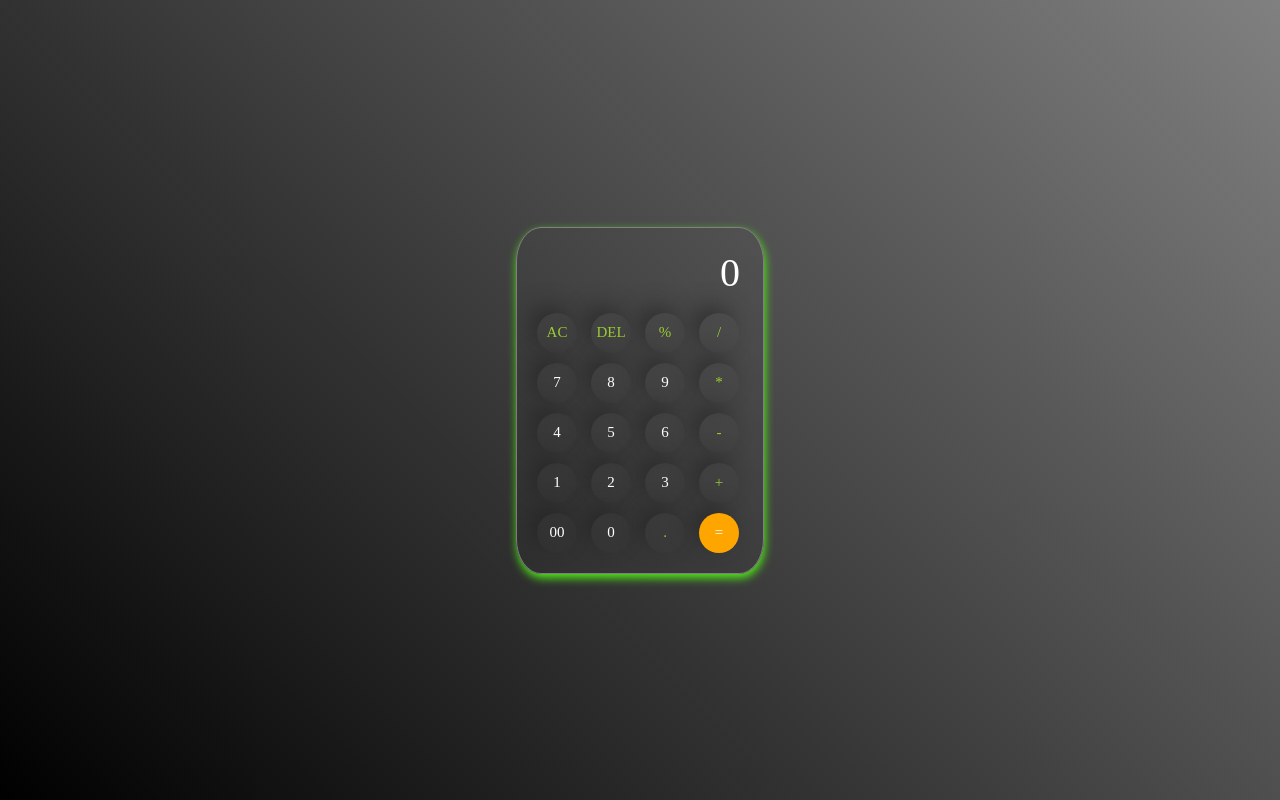
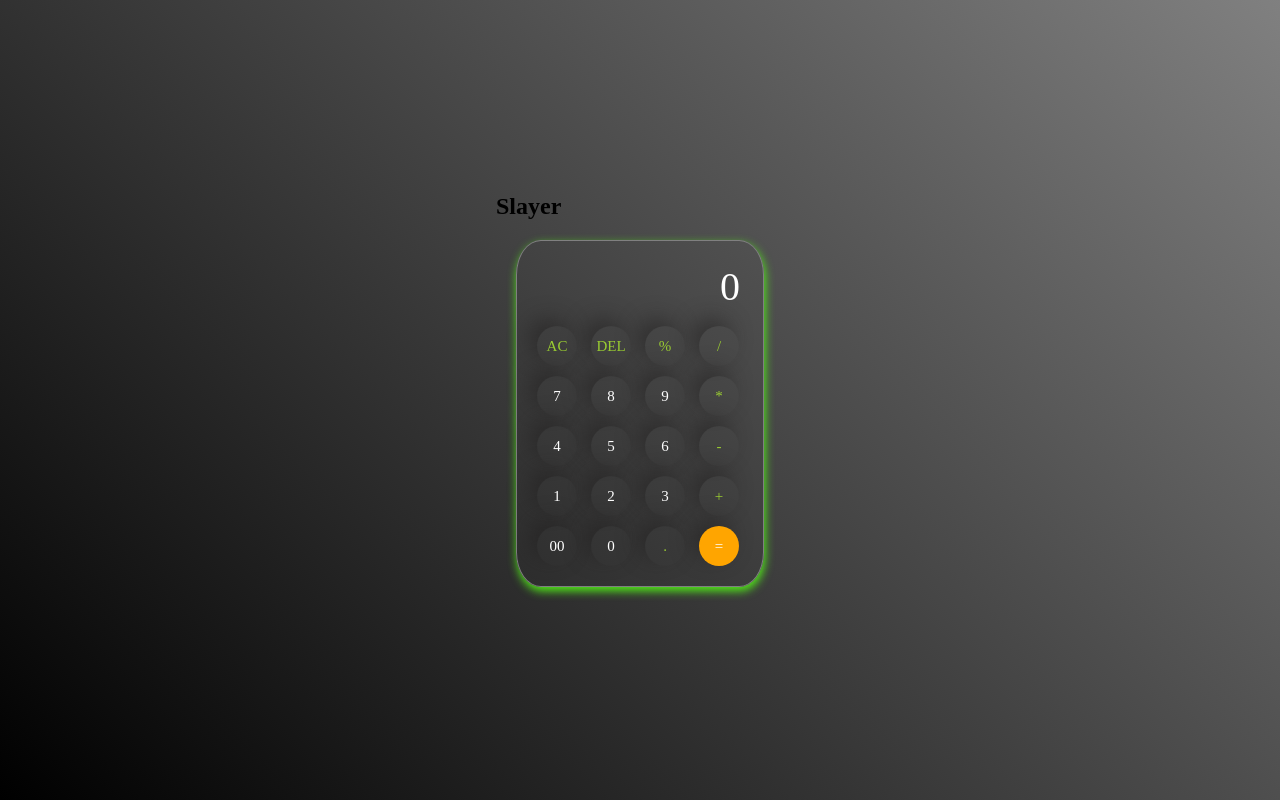
Before and after one commit to Untractive/Calc, a plain HTML site: page index.html in a window 1280 px wide. Drawn offline with Linux system fonts and the light colour scheme.

Commit message:
Update index.html

```diff
--- a/index.html
+++ b/index.html
@@ -8,6 +8,7 @@
 </head>
 <body>
 
+    <div><h2>Slayer</h2><div>
     <div class="calculator">
        <div> <input type="text" placeholder="0" id="input"></div>
         <div>
```
